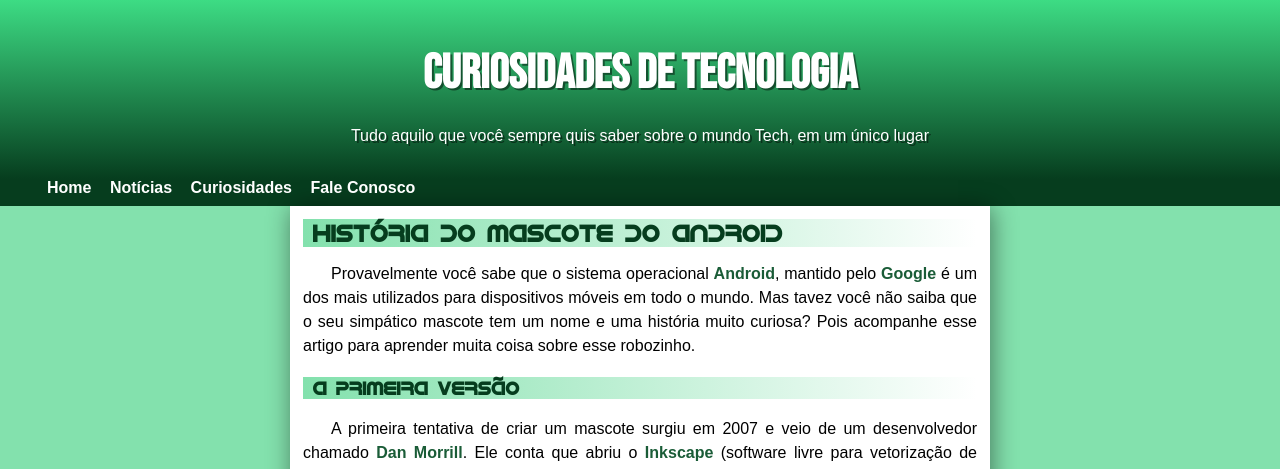
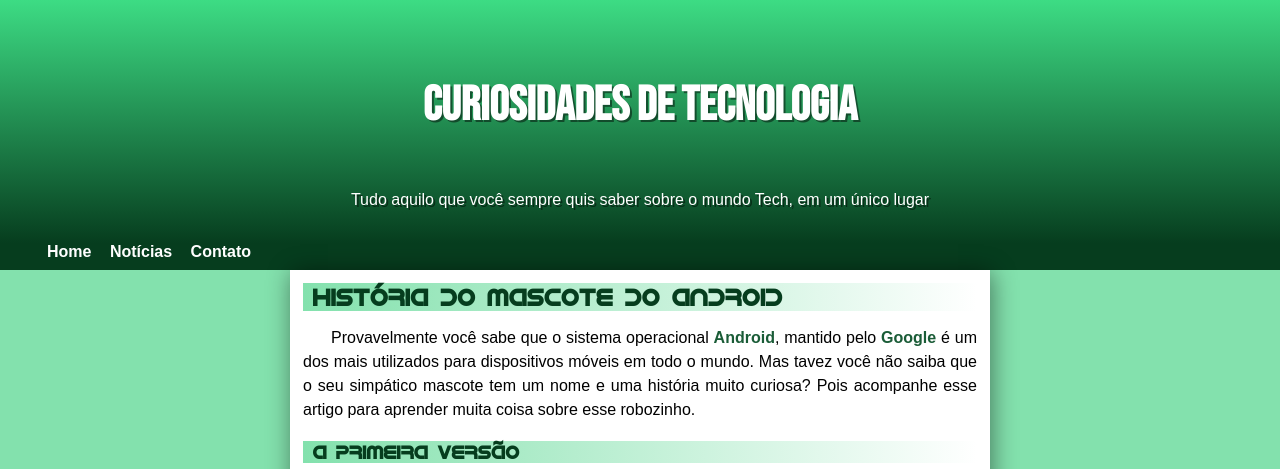
Before and after one commit to JoaoCondedotcar/html-css, a plain HTML site: page desafios/desafio 010/index.html in a window 1280 px wide. Shown: the top 469 px of the page. Drawn offline with Linux system fonts and the light colour scheme.

Commit message:
Some corrections

```diff
--- a/desafios/desafio 010/index.html
+++ b/desafios/desafio 010/index.html
@@ -17,8 +17,7 @@
         <menu>
             <a href="">Home</a>
             <a href="">Notícias</a>
-            <a href="">Curiosidades</a>
-            <a href="">Fale Conosco</a>
+            <a href="">Contato</a>
         </menu>
     </nav>
     <main>
--- a/desafios/desafio 010/style.css
+++ b/desafios/desafio 010/style.css
@@ -36,7 +36,7 @@ header{
 header > h1{
     font-family: var(--fonte-destaque);
     font-size: 3em;
-    margin: 20px 5px 25px 5px;
+    padding: 20px 5px 25px 5px;
     text-align: center;
 }
 header > p{
```
